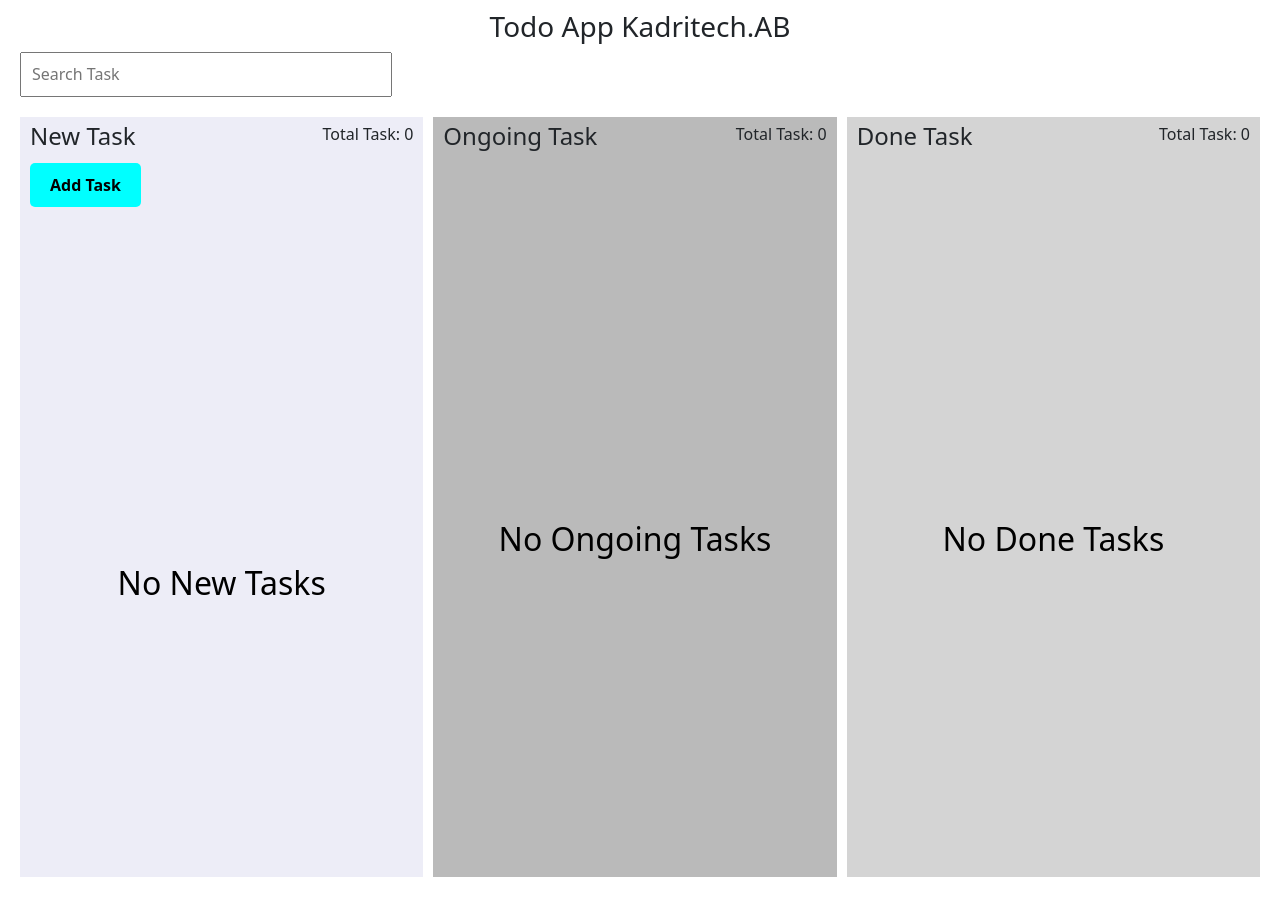
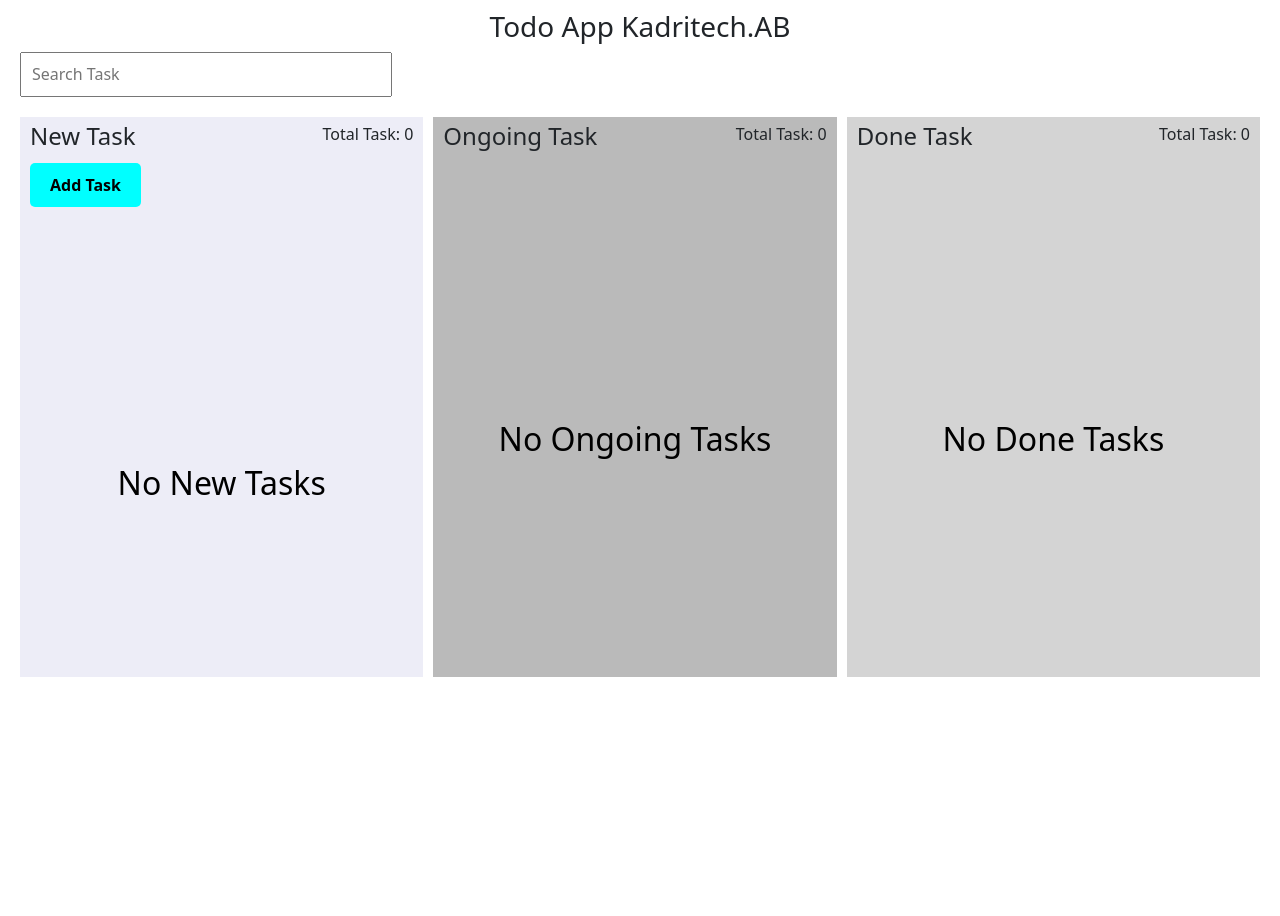
Before and after one commit to Rajukst/kadritech.AB-Task, a React (Vite) app: page / in a window 1280 px wide. Shown: the top 916 px of the page. After the commit the page ends 800 px from the top, so only its background shows below. Built offline with nearby package versions, Linux system fonts and the light colour scheme.

Commit message:
final submission

```diff
--- a/src/App.css
+++ b/src/App.css
@@ -23,7 +23,7 @@ width: 30%
 .container-new{
   margin-right: 10px;
   background-color: #ededf7;
-  height: 95vh;
+  height: 70vh;
   position: relative;
   min-height: 200px;
 }
@@ -70,6 +70,7 @@ width: 30%
   min-height: 200px;
   background-color: #bababa;
   margin-right: 10px;
+  height: 70vh;
 }
 .integator{
   height: 15px;
@@ -96,7 +97,8 @@ margin-left: 5px;
 }
 .container-done{
   background-color: rgb(212, 212, 212);
-  height: 95vh;
+  height: 70vh;
+  min-height: 200px;
 }
 .doneIntegator{
   height: 15px;
```
